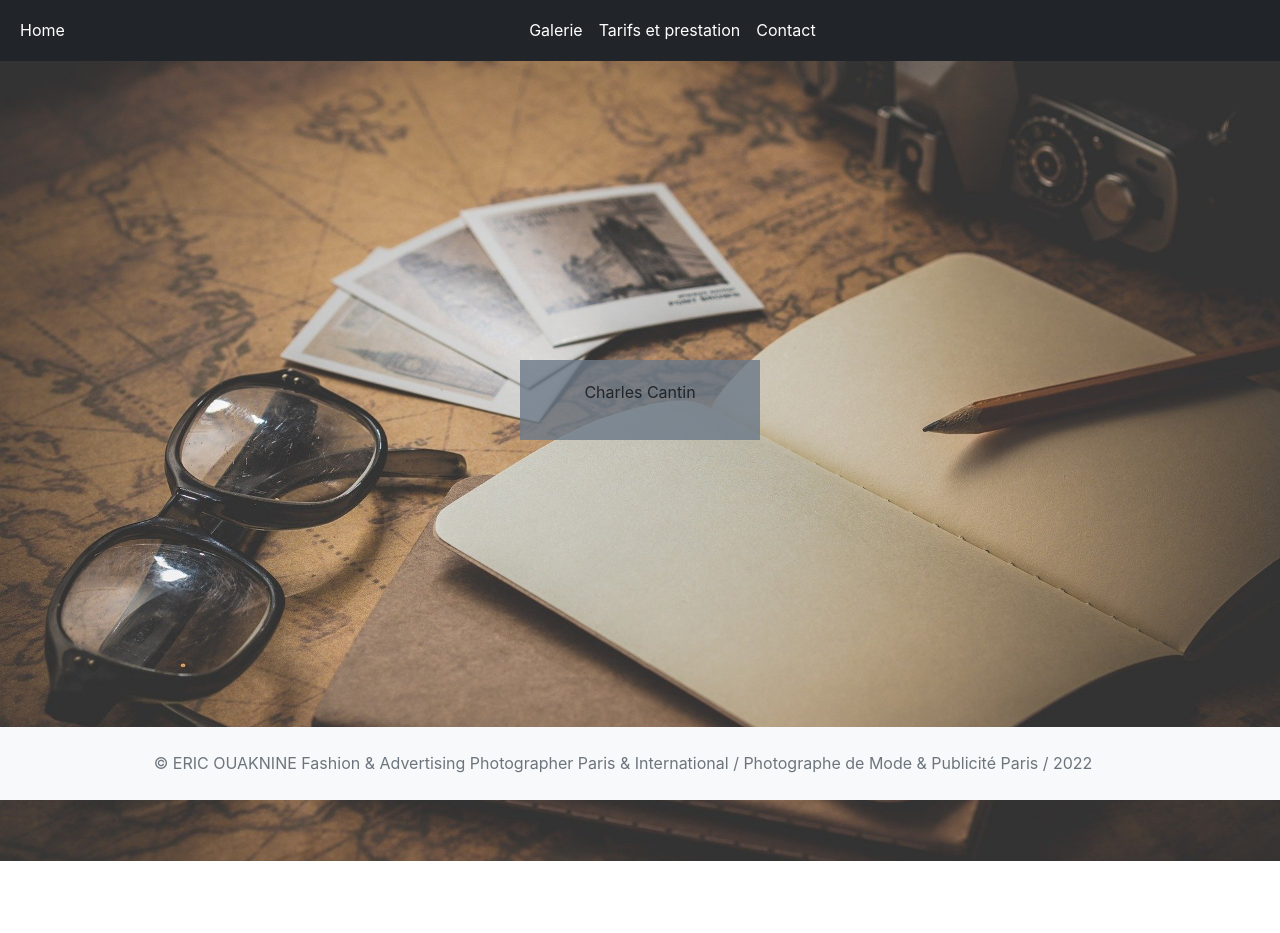
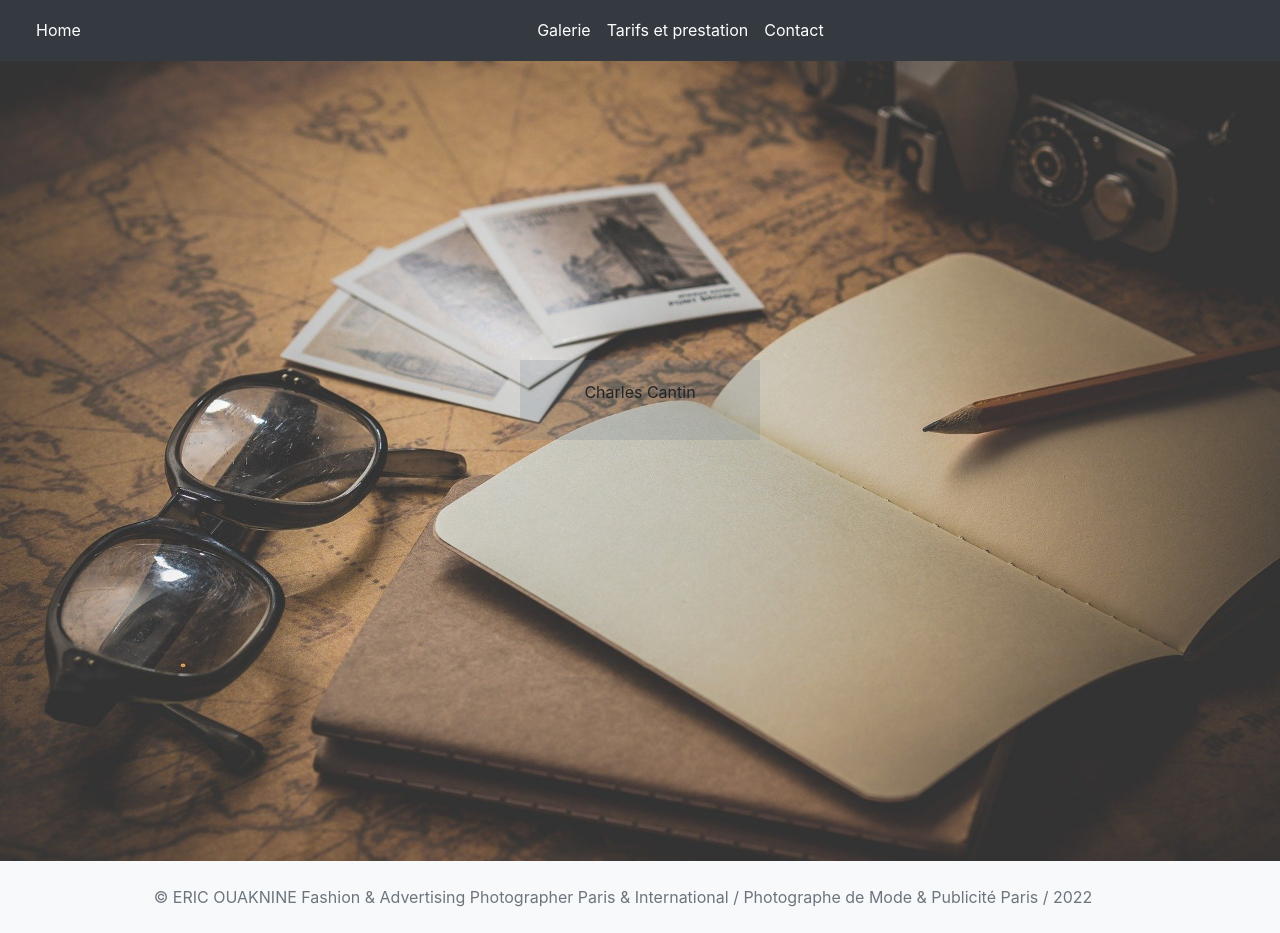
Before and after one commit to michelmyseth/studi_website_front_portfolio, a React (Create React App) app: page / in a window 1280 px wide. Before the commit the page ends 861 px from the top, so only its background shows below. Built offline with nearby package versions, Linux system fonts and the light colour scheme.

Commit message:
navbar mobile

```diff
--- a/package.json
+++ b/package.json
@@ -10,6 +10,7 @@
         "@fortawesome/free-solid-svg-icons": "^6.1.2",
         "@fortawesome/react-fontawesome": "^0.2.0",
         "@material-ui/icons": "^4.11.3",
+        "@mui/icons-material": "^5.8.4",
         "@mui/material": "^5.9.2",
         "@testing-library/jest-dom": "^5.16.4",
         "@testing-library/react": "^13.3.0",
--- a/public/index.html
+++ b/public/index.html
@@ -25,15 +25,25 @@
       Learn how to configure a non-root public URL by running `npm run build`.
     -->
         <title>React App</title>
+        <!-- CSS only -->
         <link
             rel="stylesheet"
-            href="https://cdn.jsdelivr.net/npm/bootstrap@5.2.0-beta1/dist/css/bootstrap.min.css"
-            integrity="sha384-0evHe/X+R7YkIZDRvuzKMRqM+OrBnVFBL6DOitfPri4tjfHxaWutUpFmBp4vmVor"
+            href="https://cdn.jsdelivr.net/npm/bootstrap@4.6.2/dist/css/bootstrap.min.css"
+            integrity="sha384-xOolHFLEh07PJGoPkLv1IbcEPTNtaed2xpHsD9ESMhqIYd0nLMwNLD69Npy4HI+N"
             crossorigin="anonymous"
         />
     </head>
     <body>
-        <noscript>You need to enable JavaScript to run this app.</noscript>
+        <script
+            src="https://cdn.jsdelivr.net/npm/jquery@3.5.1/dist/jquery.slim.min.js"
+            integrity="sha384-DfXdz2htPH0lsSSs5nCTpuj/zy4C+OGpamoFVy38MVBnE+IbbVYUew+OrCXaRkfj"
+            crossorigin="anonymous"
+        ></script>
+        <script
+            src="https://cdn.jsdelivr.net/npm/bootstrap@4.6.2/dist/js/bootstrap.bundle.min.js"
+            integrity="sha384-Fy6S3B9q64WdZWQUiU+q4/2Lc9npb8tCaSX9FK7E8HnRr0Jz8D6OP9dO5Vg3Q9ct"
+            crossorigin="anonymous"
+        ></script>
         <div id="root"></div>
         <!--
       This HTML file is a template.
--- a/src/App.js
+++ b/src/App.js
@@ -1,16 +1,16 @@
 import "./App.css";
 import Footer from "./component/footer/Footer";
 import Home from "./component/home/Home";
-import Navbar from "./component/navbar/Navbar";
 import { Routes, Route } from "react-router-dom";
 import Galery from "./component/galery/Galery";
 import Tarifs from "./component/tarifs/Tarifs";
 import ContactForm from "./component/form/ContactForm";
+import Navbar2 from "./component/navbar/Navbar";
 
 function App() {
     return (
         <>
-            <Navbar />
+            <Navbar2 />
             <Routes>
                 <Route path="/" element={<Home />} />
                 <Route path="/galerie" element={<Galery />} />
--- a/src/component/footer/FooterStyle.css
+++ b/src/component/footer/FooterStyle.css
@@ -1,5 +1,5 @@
 footer {
-    position: fixed;
+    position: relative;
     left: 0;
     bottom: 0;
     width: 100%;
--- a/src/component/galery/GaleryStyle.css
+++ b/src/component/galery/GaleryStyle.css
@@ -101,3 +101,7 @@ img {
     color: white;
     cursor: pointer;
 }
+
+.container-image .image-card:hover {
+    filter: opacity(0.8);
+}
--- a/src/component/home/HomeStyle.css
+++ b/src/component/home/HomeStyle.css
@@ -23,5 +23,5 @@ h1 {
     justify-content: center;
     display: flex;
     align-items: center;
-    background: rgba(108, 122, 137, 0.8);
+    background: rgba(108, 122, 137, 0.2);
 }
--- a/src/component/navbar/Navbar.js
+++ b/src/component/navbar/Navbar.js
@@ -24,22 +24,16 @@ function Navbar() {
                 id="navbarNavDropdown"
             >
                 <ul className="navbar-nav">
-                    <li className="nav-item ">
                     <li className="nav-link">
                         <Link to="/galerie">Galerie </Link>
                     </li>
-                    </li>
-                    <li className="nav-item">
                     <li className="nav-link">
                         <Link to="/tarifs_et_prestations">
                             Tarifs et prestation{" "}
                         </Link>
                     </li>
-                    </li>
-                    <li className="nav-item">
-                        <a className="nav-link" href="/contact">
-                            Contact
-                        </a>
+                    <li className="nav-link">
+                        <Link to="/contact">Contact </Link>
                     </li>
                 </ul>
             </div>
--- a/src/component/navbar/NavbarStyle.css
+++ b/src/component/navbar/NavbarStyle.css
@@ -4,5 +4,5 @@
 
 a {
     color: white !important;
-    text-decoration: none;
+    text-decoration: none !important;
 }
```
Also changed, not shown: 1 other file (tests, documents, lock files or other folders). Lines whose indentation alone changed are shown as unchanged.
